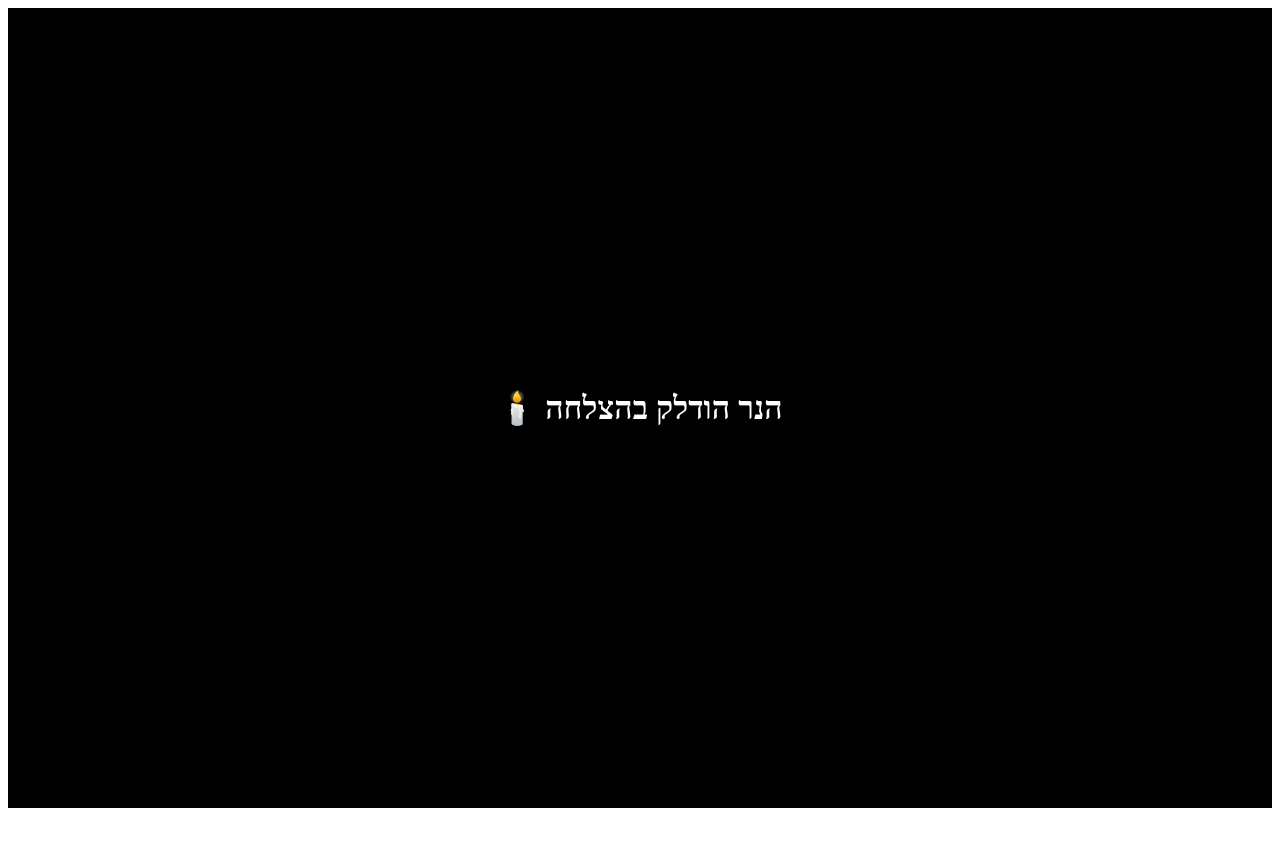
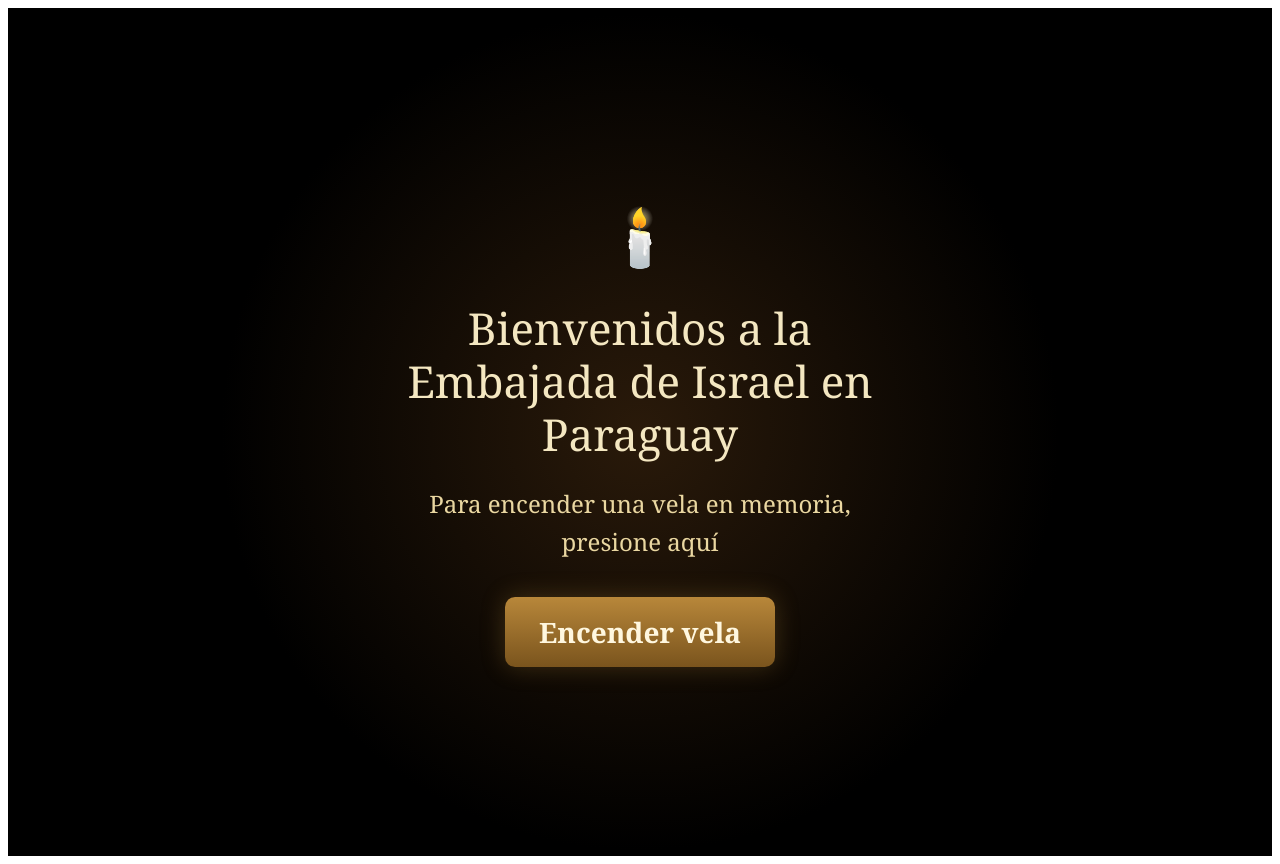
Before and after one commit to eljanankarpujj-sketch/memorial-2026-clean, a Next.js app: page / in a window 1280 px wide. Before the commit the page ends 816 px from the top, so only its background shows below. Built offline with nearby package versions, Linux system fonts and the light colour scheme.

Commit message:
Update page.tsx
Update page.tsx

```diff
--- a/app/page.tsx
+++ b/app/page.tsx
@@ -1,14 +1,67 @@
-export default function ThankYou() {
+"use client";
+
+export default function Home() {
   return (
-    <main style={{
-      background: "black",
-      color: "white",
-      height: "100vh",
-      display: "flex",
-      alignItems: "center",
-      justifyContent: "center"
-    }}>
-      <h1>הנר הודלק בהצלחה 🕯️</h1>
+    <main
+      style={{
+        background: "radial-gradient(circle at center, #2a1a0a 0%, #000 55%)",
+        color: "#f4e7c1",
+        minHeight: "100vh",
+        display: "flex",
+        alignItems: "center",
+        justifyContent: "center",
+        padding: "24px",
+        fontFamily: "Georgia, serif",
+      }}
+    >
+      <div
+        style={{
+          width: "100%",
+          maxWidth: "480px",
+          textAlign: "center",
+        }}
+      >
+        <div style={{ fontSize: "56px", marginBottom: "18px" }}>🕯️</div>
+
+        <h1
+          style={{
+            fontSize: "44px",
+            lineHeight: 1.2,
+            marginBottom: "24px",
+            fontWeight: 500,
+          }}
+        >
+          Bienvenidos a la Embajada de Israel en Paraguay
+        </h1>
+
+        <p
+          style={{
+            fontSize: "24px",
+            lineHeight: 1.6,
+            marginBottom: "36px",
+            color: "#ead7a1",
+          }}
+        >
+          Para encender una vela en memoria, presione aquí
+        </p>
+
+        <a
+          href="/encender"
+          style={{
+            display: "inline-block",
+            background: "linear-gradient(180deg, #b8873a 0%, #7a541d 100%)",
+            color: "#fff7df",
+            textDecoration: "none",
+            padding: "16px 34px",
+            borderRadius: "10px",
+            fontSize: "28px",
+            fontWeight: 600,
+            boxShadow: "0 0 24px rgba(184,135,58,0.28)",
+          }}
+        >
+          Encender vela
+        </a>
+      </div>
     </main>
   );
 }
```
